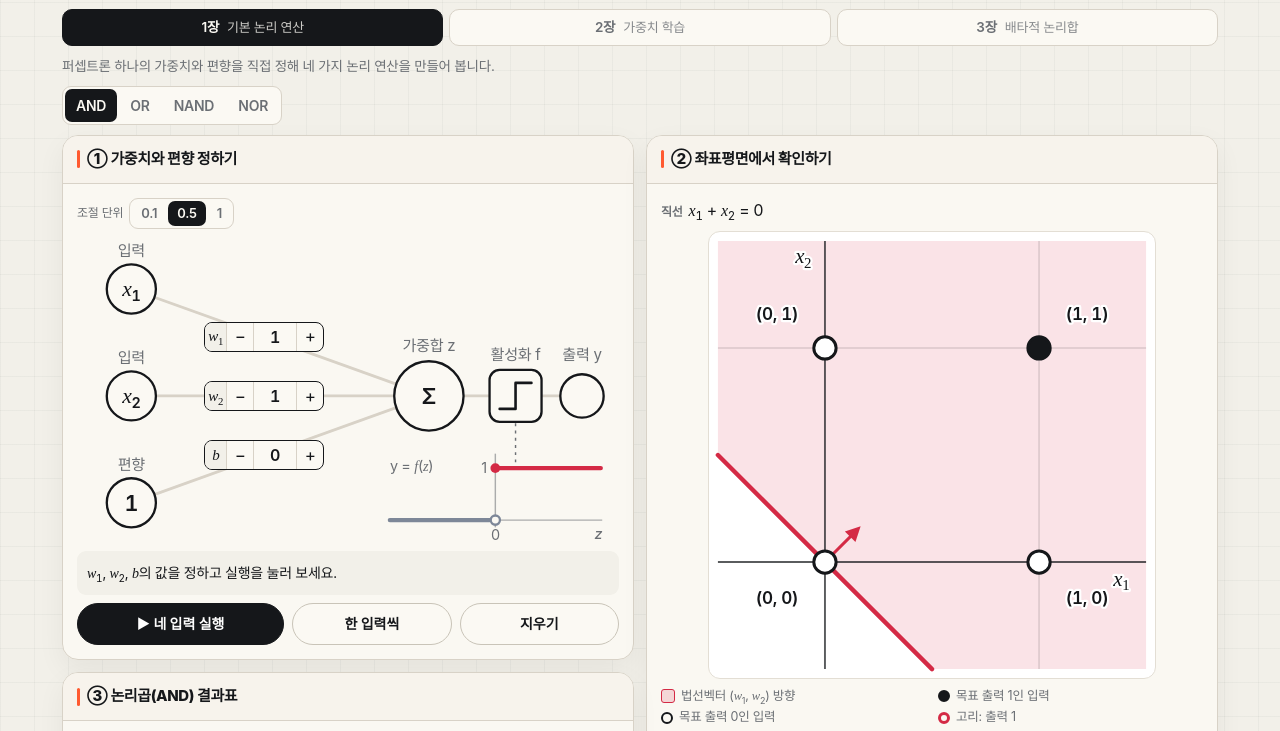
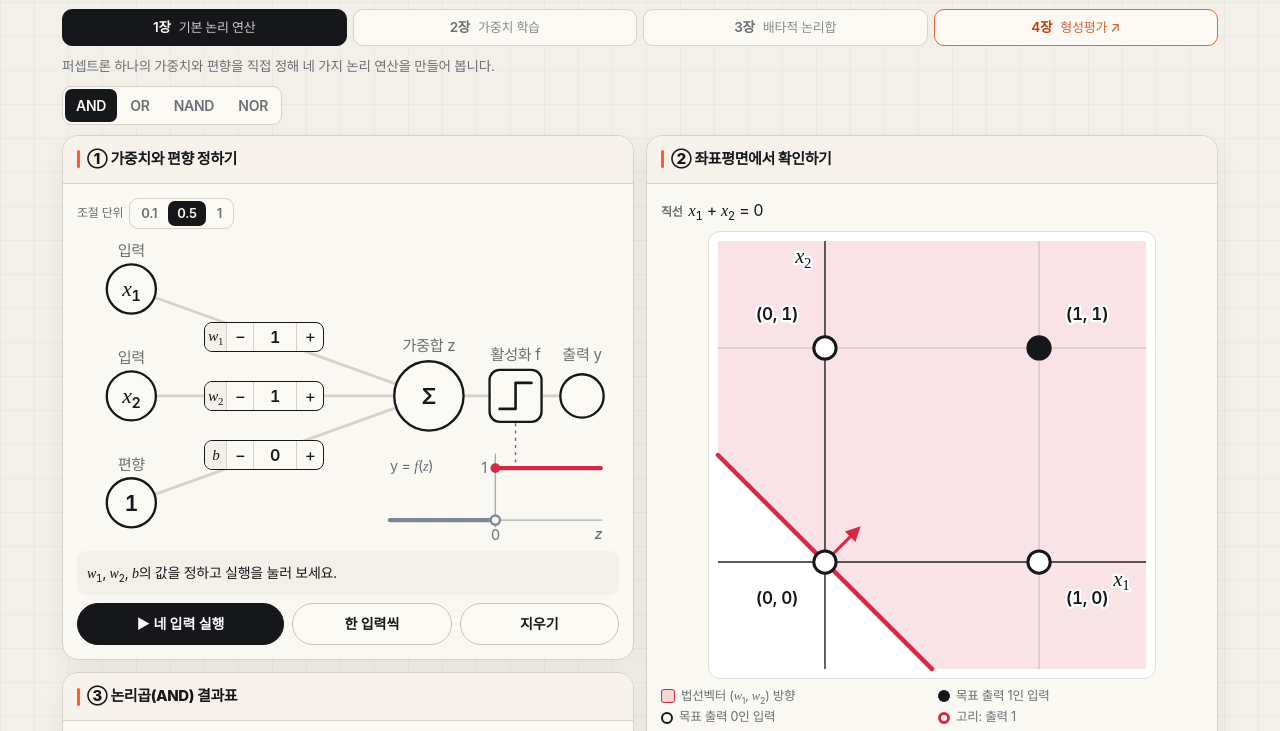
Before and after one commit to joongki-J/math-class, a plain HTML site: page index.html in a window 1280 px wide. Shown: the part 100-831 px from the top of the page. Drawn offline with Linux system fonts and the light colour scheme.

Commit message:
챕터 탭에 4장 형성평가(새 창) 추가
Co-Authored-By: Claude Opus 5.5 <noreply@anthropic.com>
Claude-Session: https://claude.ai/code/session_01N6eLL4G8VeLryfwAQnJ63t

```diff
--- a/index.html
+++ b/index.html
@@ -242,10 +242,12 @@
 .m{font-family:var(--math);font-style:italic;font-weight:500}
 sub{font-style:normal;font-size:.72em;line-height:0}
 .lead{margin:0;font-size:13.5px;color:var(--muted);max-width:65ch}
-.chapters{display:grid;grid-template-columns:repeat(3,1fr);gap:6px}
+.chapters{display:grid;grid-template-columns:repeat(4,1fr);gap:6px}
 .chapters a{display:flex;flex-direction:column;align-items:center;padding:6px 4px;border-radius:10px;border:1px solid var(--rule);background:var(--card);color:var(--muted);text-decoration:none;font-weight:600;font-size:13.5px;line-height:1.25;text-align:center}
 .chapters a small{font-size:11px;font-weight:500;opacity:.8}
 .chapters a.cur{background:var(--ink);color:var(--card);border-color:var(--ink)}
+.chapters a.ext{border-color:var(--accent);color:#c2410c}
+.chapters a.ext:hover{background:#fff1ea}
 .chapters a:focus-visible{outline:2px solid var(--signal);outline-offset:2px}
 .bar{display:flex;flex-wrap:wrap;align-items:center;gap:6px 10px}
 .seg{display:inline-flex;border:1px solid var(--rule);border-radius:9px;background:var(--card);padding:2px;gap:2px;max-width:100%}
@@ -420,6 +422,7 @@ td.empty{color:var(--rule)}
     <a href="#ch1" data-ch="1">1장<small>기본 논리 연산</small></a>
     <a href="#ch2" data-ch="2">2장<small>가중치 학습</small></a>
     <a href="#ch3" data-ch="3">3장<small>배타적 논리합</small></a>
+    <a href="./perceptron-test/" class="ext" target="_blank" rel="noopener" title="새 창에서 열기">4장<small>형성평가 ↗</small></a>
   </nav>
   <p class="lead" id="lead"></p>
 
@@ -1374,7 +1377,7 @@ td.empty{color:var(--rule)}
   };
   function show(){
     var ch=NAV.ch, single=(ch===1)||(ch===3&&NAV.xmode==="single");
-    document.querySelectorAll(".chapters a").forEach(function(a){a.classList.toggle("cur",Number(a.dataset.ch)===ch); a.setAttribute("aria-current",Number(a.dataset.ch)===ch?"page":"false");});
+    document.querySelectorAll(".chapters a[data-ch]").forEach(function(a){a.classList.toggle("cur",Number(a.dataset.ch)===ch); a.setAttribute("aria-current",Number(a.dataset.ch)===ch?"page":"false");});
     $("lead").textContent=LEADS[ch];
     $("bar1").hidden=ch!==1; $("bar3").hidden=ch!==3;
     $("lab").hidden=!single; $("learn").hidden=ch!==2; $("mlp").hidden=!(ch===3&&NAV.xmode==="mlp");
@@ -1390,7 +1393,7 @@ td.empty{color:var(--rule)}
     if(ch===2){ if(L.cur>=0&&!L.done){L.cur=-1; lRenderPlane();} }
   }
   function fromHash(){var m=/^#ch([123])$/.exec(location.hash||""); NAV.ch=m?Number(m[1]):1; show();}
-  document.querySelectorAll(".chapters a").forEach(function(a){
+  document.querySelectorAll(".chapters a[data-ch]").forEach(function(a){
     a.addEventListener("click",function(){NAV.ch=Number(a.dataset.ch); show();});
   });
   document.querySelectorAll('input[name="xmode"]').forEach(function(r){r.addEventListener("change",function(){NAV.xmode=r.value; show();});});
```
